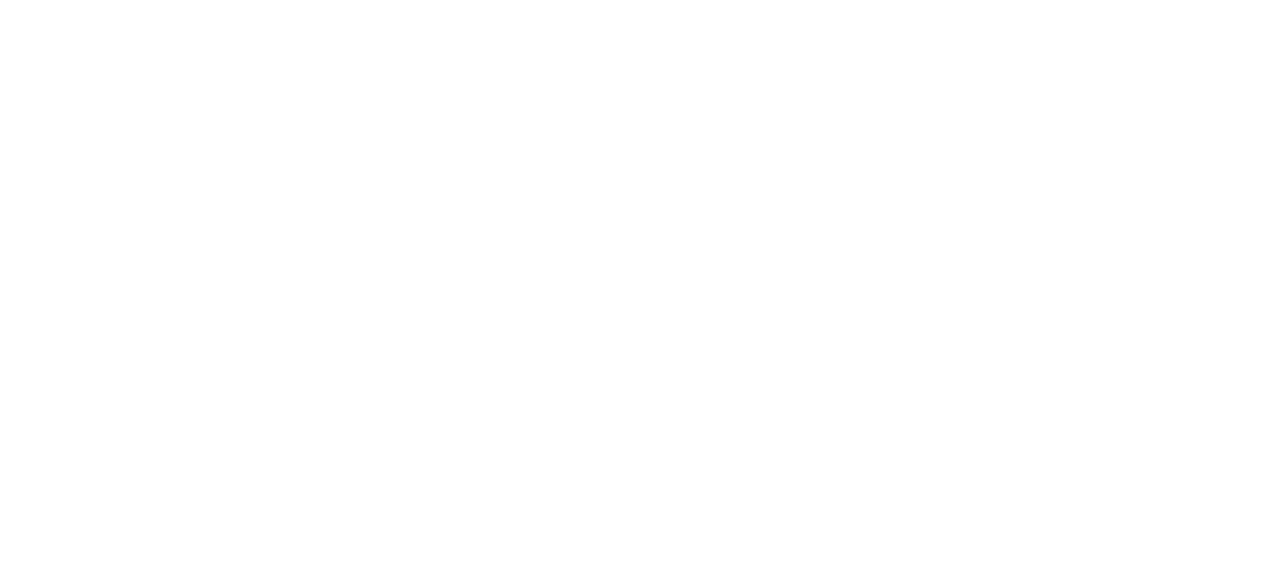
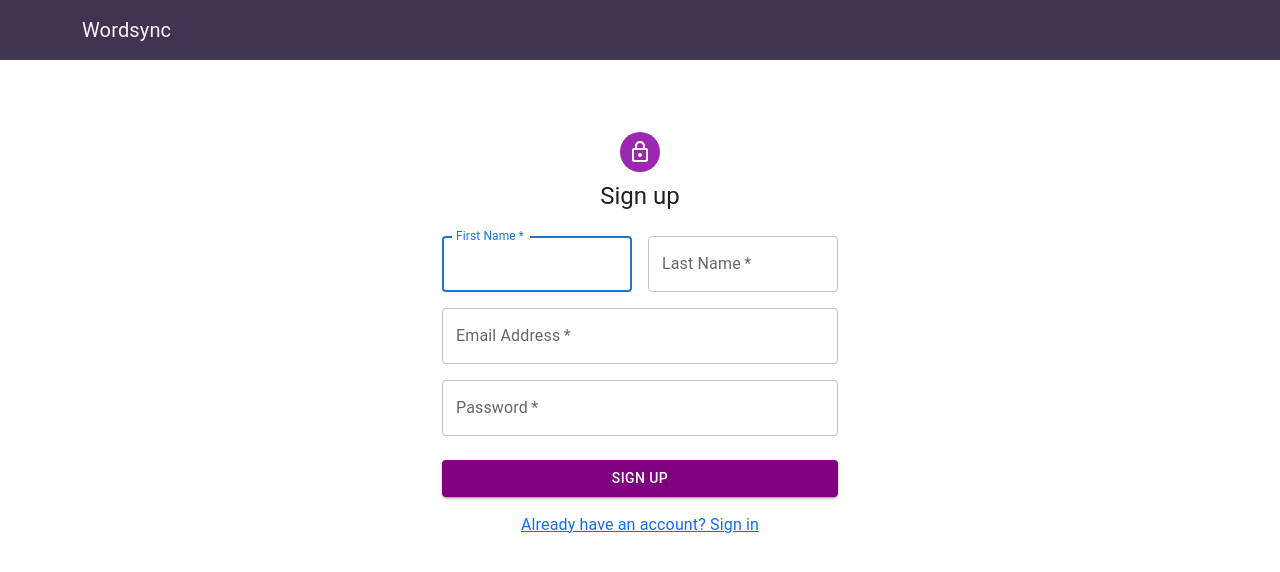
Before and after one commit to Ayush0202/Wordsync, a React (Create React App) app in the folder client/: page /register in a window 1280 px wide. Before the commit this address had no page. Shown: the top 572 px of the page. Built offline with nearby package versions, Linux system fonts and the light colour scheme; the HTML template or start-up script is replaced by a standard one.

Commit message:
login and register page added

```diff
--- a/client/package.json
+++ b/client/package.json
@@ -6,6 +6,7 @@
     "@emotion/react": "^11.11.0",
     "@emotion/styled": "^11.11.0",
     "@fortawesome/fontawesome-free": "^6.4.0",
+    "@mui/icons-material": "^5.11.16",
     "@mui/material": "^5.13.3",
     "@testing-library/jest-dom": "^5.16.5",
     "@testing-library/react": "^13.4.0",
--- a/client/src/App.js
+++ b/client/src/App.js
@@ -4,6 +4,7 @@
 import HomePage from "./components/HomePage/HomePage";
 import Editor from './components/Editor/Editor'
 import Login from "./components/Login/Login";
+import Register from './components/Register/Register'
 
 import {v4 as uuid} from 'uuid'
 
@@ -13,6 +14,7 @@
         <Routes>
             <Route path='/' element={<HomePage />} />
             <Route path='/login' element={<Login />} />
+            <Route path='/register' element={<Register />} />
             <Route path='/docs/dashboard' element={<Dashboard />} />
             <Route path='/docs/new' element={<Navigate replace to={`/docs/${uuid()}`} /> } />
             <Route path='/docs/:id' element={<Editor />} />
--- a/client/src/components/Header/Header.js
+++ b/client/src/components/Header/Header.js
@@ -21,6 +21,7 @@
                         <Nav className="d-flex navbar-button">
                             <Nav.Link as={Link} to="/register">Register</Nav.Link>
                             <Nav.Link as={Link} to="/login">Login</Nav.Link>
+                            <Nav.Link as={Link} to="/docs/dashboard">Dashboard</Nav.Link>
                         </Nav>
                     )}
 
--- a/client/src/components/Login/Login.js
+++ b/client/src/components/Login/Login.js
@@ -1,9 +1,13 @@
 import React from 'react'
+
+import Header from './../Header/Header'
+import LoginForm from './LoginForm'
 
 const Login = () => {
     return (
         <>
-            <h1>Hello</h1>
+            <Header />
+            <LoginForm />
         </>
     )
 }
--- /dev/null
+++ b/client/src/components/Login/LoginForm.js
@@ -0,0 +1,80 @@
+import React from 'react'
+import { Link } from 'react-router-dom'
+
+import Avatar from '@mui/material/Avatar'
+import Button from '@mui/material/Button'
+import TextField from '@mui/material/TextField'
+import Grid from '@mui/material/Grid'
+import Box from '@mui/material/Box'
+import LockOutlinedIcon from '@mui/icons-material/LockOutlined'
+import Typography from '@mui/material/Typography'
+
+
+const LoginForm = () => {
+    return (
+        <>
+            <Box
+                sx={{
+                    marginTop: 8,
+                    display: 'flex',
+                    flexDirection: 'column',
+                    alignItems: 'center',
+                    '@media (max-width: 570px)': {
+                        margin: '75px 20px', // Add margin for screen sizes less than 570px
+                    },
+                }}
+            >
+                <Avatar sx={{ m: 1, bgcolor: 'secondary.main' }}>
+                    <LockOutlinedIcon />
+                </Avatar>
+                <Typography component="h1" variant="h5">
+                    Sign in
+                </Typography>
+                <Box component="form"  noValidate sx={{ mt: 1 }}>
+                    <TextField
+                        margin="normal"
+                        required
+                        fullWidth
+                        id="email"
+                        label="Email Address"
+                        name="email"
+                        autoComplete="off"
+                        autoFocus
+                    />
+                    <TextField
+                        margin="normal"
+                        required
+                        fullWidth
+                        name="password"
+                        label="Password"
+                        type="password"
+                        id="password"
+                        autoComplete="off"
+                    />
+
+                    <Button
+                        type="submit"
+                        fullWidth
+                        variant="contained"
+                        sx={{
+                            mt: 3,
+                            mb: 2,
+                            backgroundColor: 'purple'
+                    }}
+                    >
+                        Sign In
+                    </Button>
+                    <Grid container justifyContent="center">
+                        <Grid item>
+                            <Link to={'/register'} variant="body2">
+                                {"Don't have an account? Sign Up"}
+                            </Link>
+                        </Grid>
+                    </Grid>
+                </Box>
+            </Box>
+        </>
+    )
+}
+
+export default LoginForm
--- a/client/src/components/Register/Register.js
+++ b/client/src/components/Register/Register.js
@@ -0,0 +1,15 @@
+import React from 'react'
+
+import Header from './../Header/Header'
+import RegisterForm from './RegisterForm'
+const Register = () => {
+    return (
+        <>
+            <Header />
+            <RegisterForm />
+
+        </>
+    )
+}
+
+export default Register
--- /dev/null
+++ b/client/src/components/Register/RegisterForm.js
@@ -0,0 +1,111 @@
+import React from 'react'
+import { Link } from 'react-router-dom'
+
+import Avatar from '@mui/material/Avatar'
+import Button from '@mui/material/Button'
+import CssBaseline from '@mui/material/CssBaseline'
+import TextField from '@mui/material/TextField'
+import Grid from '@mui/material/Grid'
+import Box from '@mui/material/Box'
+import LockOutlinedIcon from '@mui/icons-material/LockOutlined'
+import Typography from '@mui/material/Typography'
+import Container from '@mui/material/Container'
+import { createTheme, ThemeProvider } from '@mui/material/styles'
+
+const RegisterForm = () => {
+
+    const defaultTheme = createTheme();
+
+    return (
+        <>
+            <ThemeProvider theme={defaultTheme}>
+                <Container component="main" maxWidth="xs">
+                    <CssBaseline />
+                    <Box
+                        sx={{
+                            marginTop: 8,
+                            display: 'flex',
+                            flexDirection: 'column',
+                            alignItems: 'center',
+                        }}
+                    >
+                        <Avatar sx={{ m: 1, bgcolor: 'secondary.main' }}>
+                            <LockOutlinedIcon />
+                        </Avatar>
+                        <Typography component="h1" variant="h5">
+                            Sign up
+                        </Typography>
+                        <Box component="form" noValidate sx={{ mt: 3 }}>
+                            <Grid container spacing={2}>
+                                <Grid item xs={12} sm={6}>
+                                    <TextField
+                                        autoComplete="off"
+                                        name="firstName"
+                                        required
+                                        fullWidth
+                                        id="firstName"
+                                        label="First Name"
+                                        autoFocus
+                                    />
+                                </Grid>
+                                <Grid item xs={12} sm={6}>
+                                    <TextField
+                                        required
+                                        fullWidth
+                                        id="lastName"
+                                        label="Last Name"
+                                        name="lastName"
+                                        autoComplete="off"
+                                    />
+                                </Grid>
+                                <Grid item xs={12}>
+                                    <TextField
+                                        required
+                                        fullWidth
+                                        id="email"
+                                        label="Email Address"
+                                        name="email"
+                                        autoComplete="off"
+                                    />
+                                </Grid>
+                                <Grid item xs={12}>
+                                    <TextField
+                                        required
+                                        fullWidth
+                                        name="password"
+                                        label="Password"
+                                        type="password"
+                                        id="password"
+                                        autoComplete="off"
+                                    />
+                                </Grid>
+                            </Grid>
+                            <Button
+                                type="submit"
+                                fullWidth
+                                variant="contained"
+                                sx={{
+                                    mt: 3,
+                                    mb: 2,
+                                    backgroundColor: 'purple'
+                                }}
+                            >
+                                Sign Up
+                            </Button>
+                            <Grid container justifyContent="center">
+                                <Grid item>
+                                    <Link to={'/login'} variant="body2">
+                                        Already have an account? Sign in
+                                    </Link>
+                                </Grid>
+                            </Grid>
+                        </Box>
+                    </Box>
+                </Container>
+            </ThemeProvider>
+
+        </>
+    )
+}
+
+export default RegisterForm
```
Also changed, not shown: 1 other file (tests, documents, lock files or other folders).
